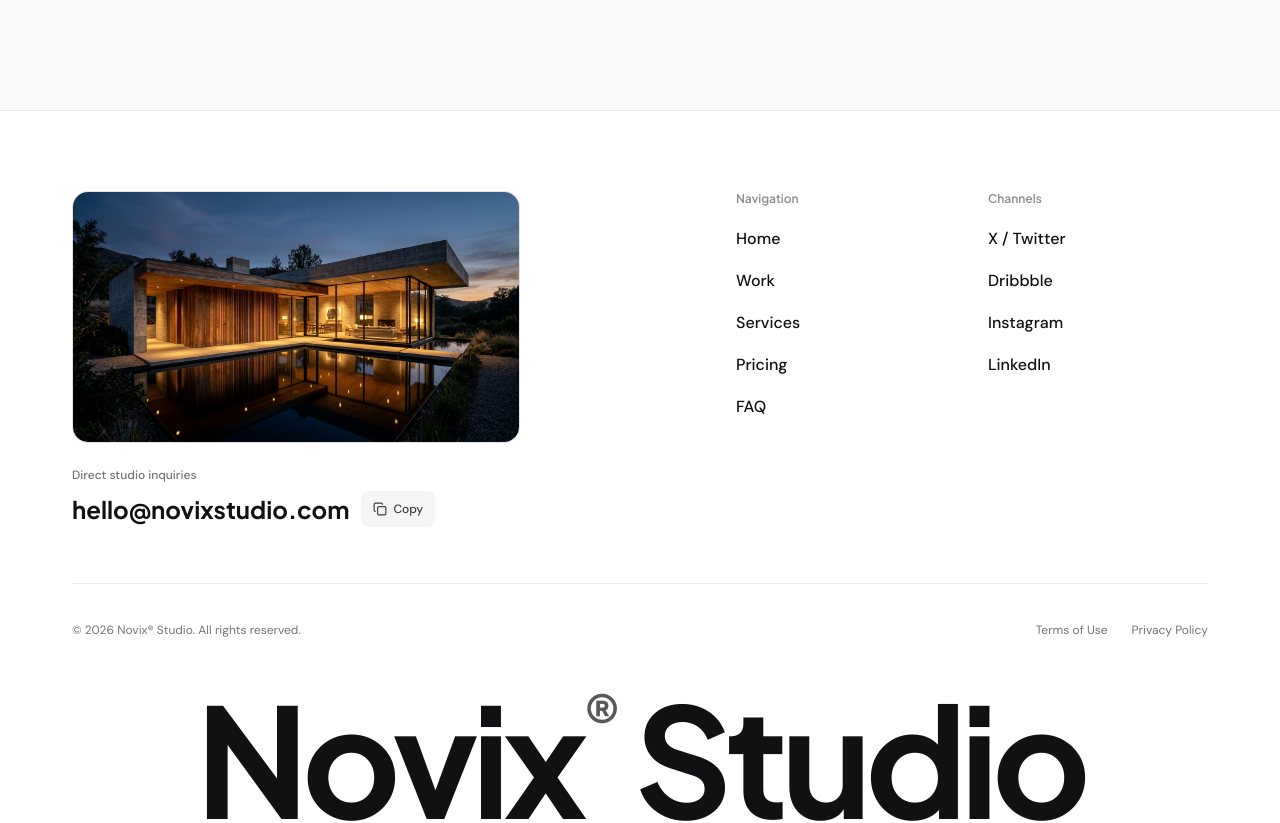
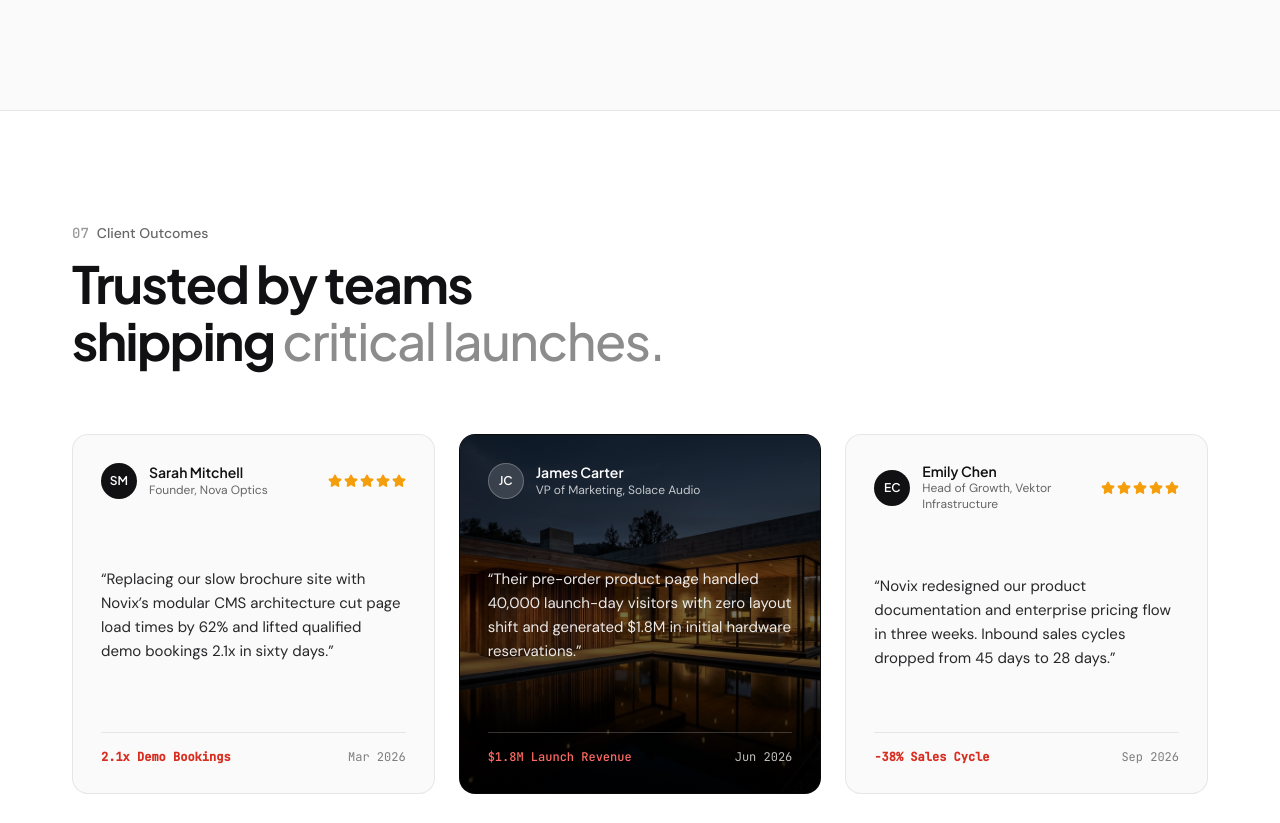
Before and after one commit to ode96-dev/novix-studio, a Next.js app: page / in a window 1280 px wide. Shown: the part 6678-7501 px from the top of the page. Built offline with nearby package versions, Linux system fonts and the light colour scheme.

Commit message:
feat: Add TestimonialsSection component to showcase client feedback

```diff
--- a/src/app/page.tsx
+++ b/src/app/page.tsx
@@ -5,6 +5,7 @@ import HeroSection from "@/components/home/hero-section";
 import PricingSection from "@/components/home/pricing-section";
 import ProcessSection from "@/components/home/process-section";
 import ServicesSection from "@/components/home/services-section";
+import TestimonialsSection from "@/components/home/testimonials-section";
 import WhyChooseUsSection from "@/components/home/why-choose-us-section";
 import WorkSection from "@/components/home/work-section";
 import ProjectModal from "@/components/project/project-modal";
@@ -36,6 +37,7 @@ export default function Home() {
         <ProcessSection onOpenProjectModal={() => handleOpenModal()} />
         <WhyChooseUsSection onOpenProjectModal={() => handleOpenModal()} />
         <PricingSection onOpenProjectModal={handleOpenModal} />
+        <TestimonialsSection />
       </main>
       <ProjectModal
         isOpen={isModalOpen}
--- /dev/null
+++ b/src/components/home/testimonials-section.tsx
@@ -0,0 +1,143 @@
+import React from "react";
+import { Star } from "lucide-react";
+import { testimonialsData } from "@/data/data";
+import ResilientImage from "../images/resilient-image";
+
+const TestimonialsSection = () => {
+  return (
+    <section
+      id="testimonials"
+      className="bg-white text-[#111113] py-20 lg:py-28 border-b border-black/8"
+    >
+      <div className="max-w-300 mx-auto px-4 sm:px-6 lg:px-8">
+        <div className="max-w-2xl space-y-3 mb-14 lg:mb-16">
+          <p className="text-sm font-medium text-black/60">
+            <span className="font-mono-tabular text-black/40 mr-2">07</span>
+            Client Outcomes
+          </p>
+          <h2
+            id="testimonials-main-title"
+            className="font-display text-[clamp(2rem,4vw,3.25rem)] leading-[1.12] font-bold tracking-[-0.03em] text-[#111113] text-balance"
+          >
+            Trusted by teams shipping{" "}
+            <span className="text-black/45 font-medium">
+              critical launches.
+            </span>
+          </h2>
+        </div>
+
+        <div className="grid grid-cols-1 md:grid-cols-3 gap-6 items-stretch">
+          {testimonialsData.map((item) => {
+            if (item.isPhotoCard && item.bgImage) {
+              return (
+                <article
+                  key={item.id}
+                  id={`testimonial-card-${item.id}`}
+                  className="relative rounded-2xl overflow-hidden min-h-90 p-7 flex flex-col justify-between text-white border border-black/10 bg-neutral-950"
+                >
+                  <ResilientImage
+                    src={item.bgImage}
+                    alt={`${item.company} architectural project backdrop`}
+                    className="absolute inset-0 w-full h-full object-cover"
+                    fallbackTitle={item.company}
+                  />
+                  <div
+                    aria-hidden="true"
+                    className="absolute inset-0 bg-linear-to-t from-black/90 via-black/55 to-black/65"
+                  />
+
+                  <div className="relative z-10 flex items-center justify-between gap-3">
+                    <div className="flex items-center gap-3">
+                      <span
+                        aria-hidden="true"
+                        className="w-9 h-9 rounded-full bg-white/15 backdrop-blur-sm border border-white/25 text-white font-display font-semibold text-xs inline-flex items-center justify-center shrink-0"
+                      >
+                        {item.initials}
+                      </span>
+                      <div>
+                        <h3 className="text-sm font-semibold text-white leading-tight">
+                          {item.author}
+                        </h3>
+                        <p className="text-xs text-white/75">
+                          {item.role}, {item.company}
+                        </p>
+                      </div>
+                    </div>
+                  </div>
+
+                  <p className="relative z-10 text-sm sm:text-[15px] leading-[1.6] text-white/90 my-6">
+                    “{item.quote}”
+                  </p>
+
+                  <div className="relative z-10 flex items-center justify-between pt-4 border-t border-white/20">
+                    <span className="font-mono-tabular text-xs font-medium text-[#ff6b63]">
+                      {item.outcomeMetric}
+                    </span>
+                    <span className="font-mono-tabular text-xs text-white/75">
+                      {item.date}
+                    </span>
+                  </div>
+                </article>
+              );
+            }
+
+            return (
+              <article
+                key={item.id}
+                id={`testimonial-card-${item.id}`}
+                className="bg-[#fafafa] p-7 rounded-2xl border border-black/8 flex flex-col justify-between gap-6"
+              >
+                <div className="flex items-center justify-between gap-3">
+                  <div className="flex items-center gap-3">
+                    <span
+                      aria-hidden="true"
+                      className="w-9 h-9 rounded-full bg-[#111113] text-white font-display font-semibold text-xs inline-flex items-center justify-center shrink-0"
+                    >
+                      {item.initials}
+                    </span>
+                    <div>
+                      <h3 className="text-sm font-semibold text-[#111113] leading-tight">
+                        {item.author}
+                      </h3>
+                      <p className="text-xs text-black/60">
+                        {item.role}, {item.company}
+                      </p>
+                    </div>
+                  </div>
+
+                  <div
+                    className="flex items-center gap-0.5 text-[#f59e0b]"
+                    aria-label={`${item.rating} out of 5 stars`}
+                  >
+                    {[...Array(item.rating)].map((_, i) => (
+                      <Star
+                        key={i}
+                        className="w-3.5 h-3.5 fill-[#f59e0b]"
+                        aria-hidden="true"
+                      />
+                    ))}
+                  </div>
+                </div>
+
+                <p className="text-sm sm:text-[15px] leading-[1.6] text-[#111113]/90">
+                  “{item.quote}”
+                </p>
+
+                <div className="flex items-center justify-between pt-4 border-t border-black/8">
+                  <span className="font-mono-tabular text-xs font-semibold text-[#d92d20]">
+                    {item.outcomeMetric}
+                  </span>
+                  <span className="font-mono-tabular text-xs text-black/50">
+                    {item.date}
+                  </span>
+                </div>
+              </article>
+            );
+          })}
+        </div>
+      </div>
+    </section>
+  );
+};
+
+export default TestimonialsSection;
```
